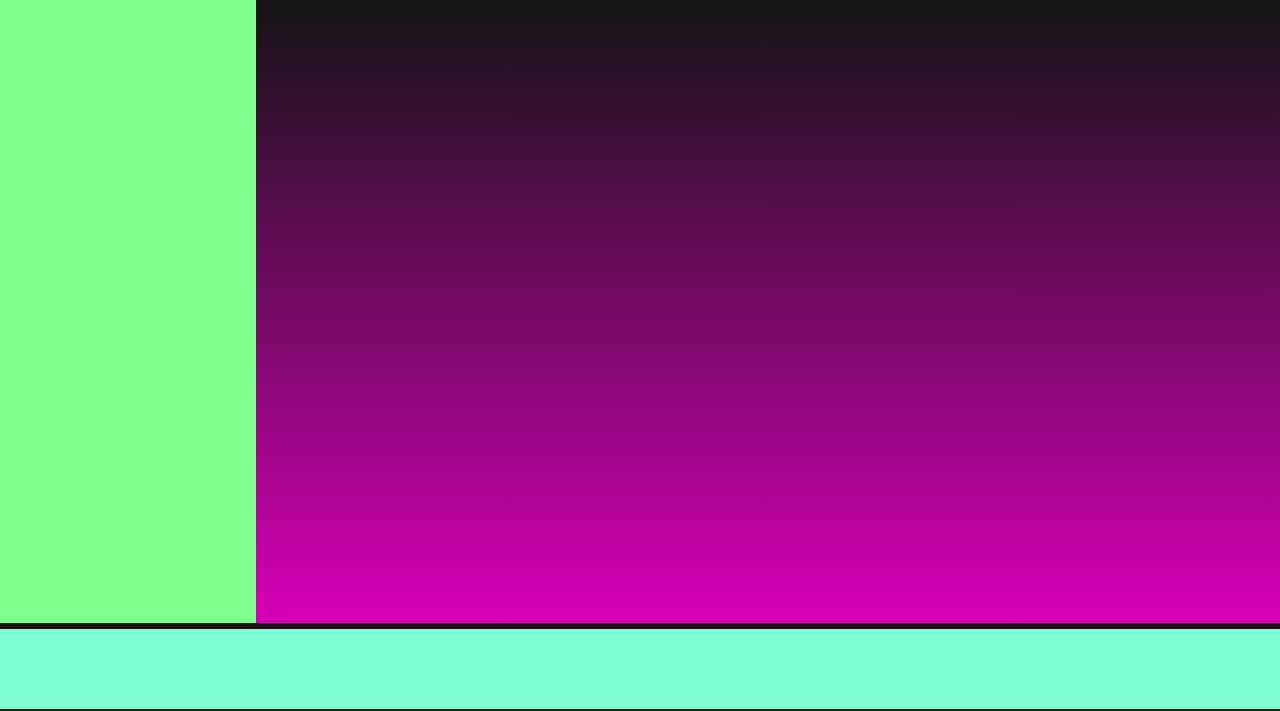
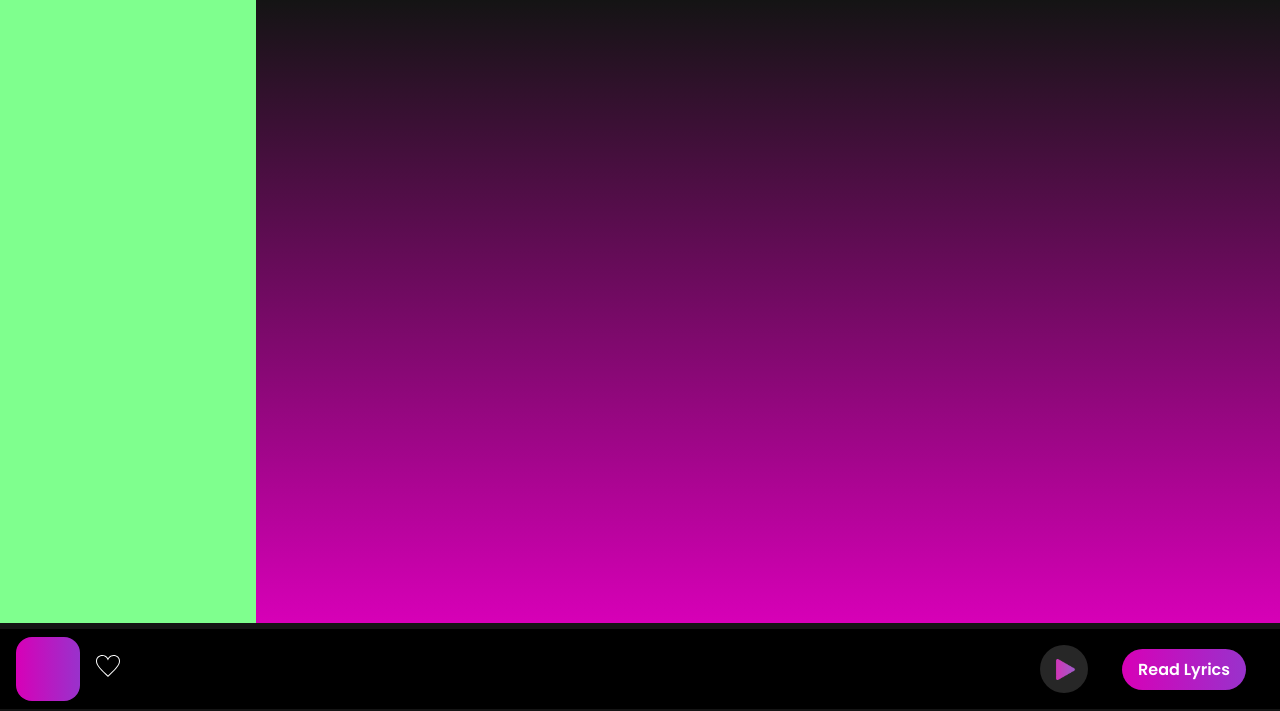
Before and after one commit to Saransh482003/MAD-1-Project-KalpRaag, a Flask app: a page that uses app/templates/user.html in a window 1280 px wide. Shown: the part 89-800 px from the top of the page. Run offline with Flask 3, Linux system fonts and the light colour scheme; data that the repository does not hold is empty.

Commit message:
music bar

```diff
--- a/app/main.py
+++ b/app/main.py
@@ -5,8 +5,8 @@ from faker import Faker
 import random
 from app.models import db, Songs
 from faker import Faker
-import random
-# from .models import Users
+
+USERNAME = ""
 
 @app.route("/")
 def index():
@@ -42,8 +42,19 @@ def signin():
 def home(user_name):
     url = f"http://127.0.0.1:5000/api/songs"
     response = requests.get(url).json()
+    return render_template("user.html",allSongs=response,user_name=user_name,data=None)
 
-    return render_template("user.html",allSongs=response)
+@app.route("/update-section")
+def musicPlayer():
+    song_id = request.args.get('song_id')
+    url = f"http://127.0.0.1:5000/api/songs?id={song_id}"
+    response = requests.get(url).json()
+    # urlAll = f"http://127.0.0.1:5000/api/songs"
+    # responseAll = requests.get(urlAll).json()
+    # song_name = response["song_name"]
+    # artist = response["artist_id"]
+    # duration = response["duration"]
+    return response
 
 @app.route("/songpopulator")
 def singer():
--- /dev/null
+++ b/app/static/scripts/musicBar.js
@@ -0,0 +1,30 @@
+$(document).ready(function () {
+    $('.update-content-link').click(function (event) {
+        event.preventDefault();
+
+        var songId = $(this).data('song-id');
+
+        $.get('/update-section?song_id=' + songId, function (data) {
+            $('#musicImgBottom').html(data["song_name"][0].toUpperCase());
+            $('#musicNameBottom').html(data["song_name"][0].toUpperCase()+data["song_name"].slice(1,));
+            $('#musicArtistBottom').html(data["artist_id"]);
+            $('#musicDurationBottom').html(data["duration"]);
+            $('#lyrics').attr("href",`./{{user_name}}/lyrics?song_id=${songId}`)
+        });
+    });
+});
+
+var controlClicked = false
+var controler = document.getElementById("musicBarControl")
+var controlerCont = document.getElementById("controler")
+controlerCont.addEventListener("click", ()=>{
+    controlClicked = !controlClicked
+    if (controlClicked){
+        controler.src = "pause.png"
+        controler.alt = "Pause"
+    }
+    else{
+        controler.src = "play.png"
+        controler.alt = "Play"
+    }
+})
--- a/app/static/styles/user.css
+++ b/app/static/styles/user.css
@@ -93,13 +93,6 @@
     /* border-radius: 3rem; */
     /* overflow-x: hidden; */
 }
-#musicPlayer{
-    height: 10vh;
-    width: 100%;
-    background-color: aquamarine;
-    top: 89.8vh;
-    position: fixed;
-}
 #musicContainer{
     display: flex;
     flex-direction: row;
@@ -116,7 +109,7 @@
     position: relative;
     margin: 1rem;
     width: 13rem;
-    height: 17rem;
+    height: 18rem;
     background-color: transparent;
     border-radius: 1rem;
     z-index: 0;
@@ -129,6 +122,7 @@
     width: 100%;
     height: 100%;
     background-color: rgba(255, 255, 255, 0.5); /* Adjust the alpha (fourth) value for the desired level of transparency */
+    /* background-image: linear-gradient(180deg,#141414,rgb(215, 0, 183)); */
     border-radius: 1rem;
     z-index: -1;
     /* background-color: aqua; */
@@ -141,7 +135,7 @@
     align-items: center;
     /* margin-top: 1rem; */
     color: white;
-    height: 60%;
+    height: 50%;
     width: 90%;
     font-family: "Chopin";
     text-align: center;
@@ -152,7 +146,10 @@
     z-index: 1;
 }
 .musicContent{
-    height: 40%;
+    display: flex;
+    flex-direction: column;
+    justify-content: center;
+    height: 30%;
     width: 90%;
     font-size: 1.1rem;
     /* background-color: aliceblue; */
@@ -161,3 +158,173 @@
     font-size: 0.9rem;
     color: #141414;
 }
+.controlCont{
+    display: flex;
+    flex-direction: row;
+    height: 20%;
+    width: 90%;
+    /* background-color: antiquewhite; */
+    justify-content: center;
+    align-items: center;
+}
+.controlBtn{
+    display: flex;
+    flex-direction: column;
+    justify-content: center;
+    align-items: center;
+    height: 3rem;
+    width: 3rem;
+    cursor: pointer;
+    background-color: #272727;;
+    border-radius: 100%;
+    margin-bottom: 0.5rem;
+}
+.control{
+    height: auto;
+    width: 50% ;
+    /* filter: grayscale(100%) brightness(5000); */
+    position: relative;
+    z-index: 34;
+}
+.control::after{
+    content: "";
+    position: absolute;
+    top: 0;
+    left: 0;
+    width: 100%;
+    height: 100%;
+    background-color: rgb(255, 0, 0); /* Adjust the alpha (fourth) value for the desired level of transparency */
+    border-radius: 1rem;
+    z-index: 566;
+}
+
+#musicPlayer{
+    display: flex;
+    flex-direction: row;
+    height: 10vh;
+    width: 100%;
+    background-color: black;
+    color: white;
+    top: 89.8vh;
+    position: fixed;
+}
+#musicDetails{
+    display: flex;
+    flex-direction: row;
+    align-items: center;
+    height: 100%;
+    width: 50%;
+    /* background-color: aqua; */
+    /* justify-content: center; */
+}
+.svg{
+    background-color: red;
+}
+#musicImgBottom{
+    display: flex;
+    flex-direction: column;
+    justify-content: center;
+    align-items: center;
+    font-family: "Chopin";
+    font-size: 1.2rem;
+    height: 80%;
+    width: 10%;
+    background-color: transparent;
+    z-index: 2;
+    position: relative;
+    margin-left: 1rem;
+}
+#musicImgBottom::before{
+    content:"";
+    position: absolute;
+    top: 0;
+    left: 0;
+    width: 100%;
+    height: 100%;
+    font-weight: 700;
+    /* background-color: rgb(69, 69, 69); */
+    background-image:  linear-gradient(to right, rgb(215, 0, 183), darkorchid);
+    border-radius: 1rem;
+    /* opacity: 0.6; */
+    z-index: -1;
+}
+#musicContentBottom{
+    display: flex;
+    flex-direction: column;
+    justify-content:center;
+    margin-left: 0.5rem;
+    margin-right: 0.5rem;
+    height: 80%;
+    width: max-content;
+}
+#playBtns{
+    display: flex;
+    flex-direction: row-reverse;
+    width: 50%;
+    /* background-color: aqua; */
+
+}
+#controlers{
+    display: flex;
+    flex-direction: column;
+    justify-content: center;
+    align-items: center;
+    height: 100%;
+    /* width: 30%; */
+    width: max-content;
+    /* background-color: aquamarine; */
+    /* width: 10rem; */
+    z-index: 11;
+}
+#lyricsCont{
+    display: flex;
+    flex-direction: column;
+    justify-content: center;
+    align-items: center;
+    height: 100%;
+    width: 30%;
+}
+#lyrics{
+    cursor: pointer;
+    display: flex;
+    flex-direction: column;
+    width: max-content;
+    text-decoration: none;
+    color: white;
+    padding: 0.5rem 1rem 0.5rem 1rem;
+    background-image:  linear-gradient(to right, rgb(215, 0, 183), rgb(153, 50, 204));
+    border-radius: 3rem;
+}
+#lyrics:hover{
+    box-shadow: 0 0 1.25rem 0.3125rem rgba(215, 0, 183, 0.7);;
+}
+#controler{
+    display: flex;
+    flex-direction: column;
+    justify-content: center;
+    align-items: center;
+    height: 3rem;
+    width: 3rem;
+    cursor: pointer;
+    background-color: #272727;;
+    border-radius: 100%;
+    /* margin-bottom: 0.5rem; */
+}
+#musicBarControl{
+    height: auto;
+    width: 50% ;
+    /* filter: grayscale(100%) brightness(5000); */
+    position: relative;
+    z-index: 34;
+}
+#musicBarControl::after{
+    content: "";
+    position: absolute;
+    top: 0;
+    left: 0;
+    width: 100%;
+    height: 100%;
+    /* background-color: rgb(255, 0, 0); Adjust the alpha (fourth) value for the desired level of transparency */
+    border-radius: 1rem;
+    z-index: 566;
+}
--- a/app/templates/user.html
+++ b/app/templates/user.html
@@ -8,6 +8,7 @@
     <link rel="stylesheet" href="../static/styles/index.css">
     <link rel="stylesheet" href="../static/styles/user.css">
     <link rel="icon" href="../static/images/KalpRaag Logo Rounded.png">
+    <script src="https://code.jquery.com/jquery-3.6.0.min.js"></script>
 </head>
 
 <body>
@@ -44,28 +45,61 @@
                 <div class="music">
                     <div class="musicImg"> {{ i["song_name"][0]|upper }}</div>
                     <div class="musicContent">
-                            <p class="musicName">{{ i["song_name"]|upper }}</p>
+                        <p class="musicName">{{ i["song_name"][0]|upper + i["song_name"][1:]}}</p>
                         <p class="musicDesc">{{ i["artist_id"] }}</p>
                         {% set dur = i["duration"] %}
                         {% set min = (dur//60) %}
                         {% set sec = (dur%60) %}
-                            {% if min < 10 %}
-                                {% set min = ("0" + min|string) %}
-                            {% endif %}
-                            {% if sec < 10 %}
-                                {% set sec = ("0" + sec|string) %}
-                            {% endif %}
-                            <p class="musicDesc">{{ min }}:{{ sec }}</p>
+                        {% if min < 10 %} {% set min=("0" + min|string) %} {% endif %} {% if sec < 10 %} {% set sec=("0"
+                            + sec|string) %} {% endif %} <p class="musicDesc">{{ min }}:{{ sec }}</p>
+                    </div>
+                    <div class="controlCont">
+                        <div class="controlBtn update-content-link" data-song-id="{{i['song_id']}}">
+                            <img src="../static/images/play.png" alt="Play" class="control">
                         </div>
 
+                        <!-- <a href="./{{user_name}}/play?song_id={{i['song_id']}}" class="controlBtn">
+                            <img src="../static/images/play.png" alt="Play" class="control">
+                        </a> -->
+                    </div>
                 </div>
                 {% endfor %}
             </div>
         </div>
     </section>
     <section id="musicPlayer">
+        <div id="musicDetails">
+            <div id="musicImgBottom">
+
+
+            </div>
+            <div id="musicContentBottom">
+                <p id="musicNameBottom"></p>
+                <p id="musicArtistBottom"></p>
+                <!-- <p id="musicDurationBottom"></p> -->
+            </div>
+            <div id="musicFav">
+                <svg width="24" height="24" xmlns="http://www.w3.org/2000/svg" fill-rule="evenodd" clip-rule="evenodd">
+                    <path fill="white" class="svg"
+                        d="M12 21.593c-5.63-5.539-11-10.297-11-14.402 0-3.791 3.068-5.191 5.281-5.191 1.312 0 4.151.501 5.719 4.457 1.59-3.968 4.464-4.447 5.726-4.447 2.54 0 5.274 1.621 5.274 5.181 0 4.069-5.136 8.625-11 14.402m5.726-20.583c-2.203 0-4.446 1.042-5.726 3.238-1.285-2.206-3.522-3.248-5.719-3.248-3.183 0-6.281 2.187-6.281 6.191 0 4.661 5.571 9.429 12 15.809 6.43-6.38 12-11.148 12-15.809 0-4.011-3.095-6.181-6.274-6.181" />
+                </svg>
+            </div>
+        </div>
+        <div id="playBtns">
+            <div id="lyricsCont">
+                <a href="/user/{{user_name}}" id="lyrics">
+                    Read Lyrics
+                </a>
+            </div>
+            <div id="controlers">
+                <div id="controler">
+                    <img src="../static/images/play.png" alt="Play" id="musicBarControl">
+                </div>
+            </div>
 
     </section>
+    <script src="../static/scripts/musicBar.js"></script>
+
     <!-- <script src="https://kit.fontawesome.com/a076d05399.js" crossorigin="anonymous"></script> -->
 </body>
 
```
Also changed, not shown: app/static/images/play.png (added), app/static/scripts/pause.png (added), app/static/scripts/play.png (added), instance/kalpRaag.sqlite3. Lines whose indentation alone changed are shown as unchanged.
